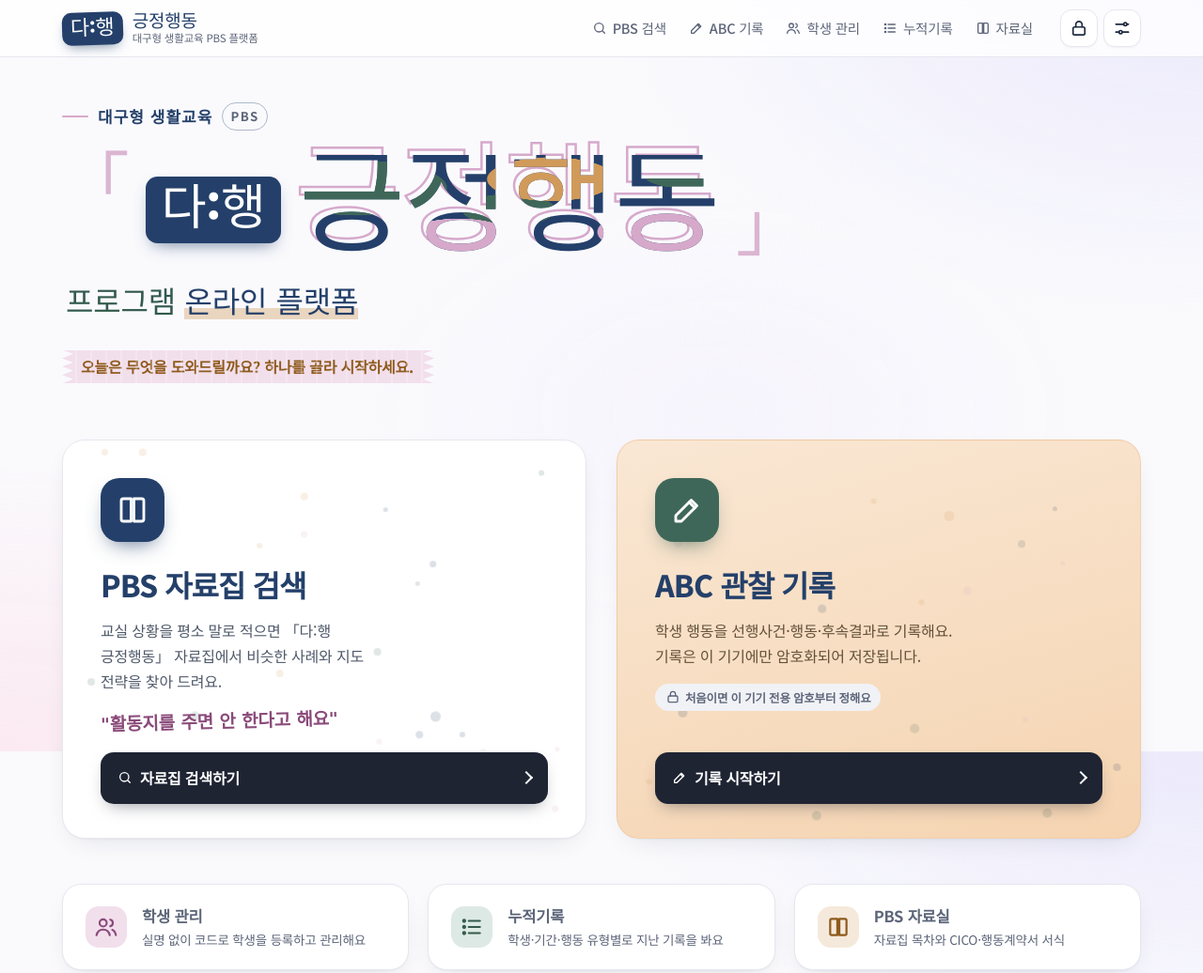
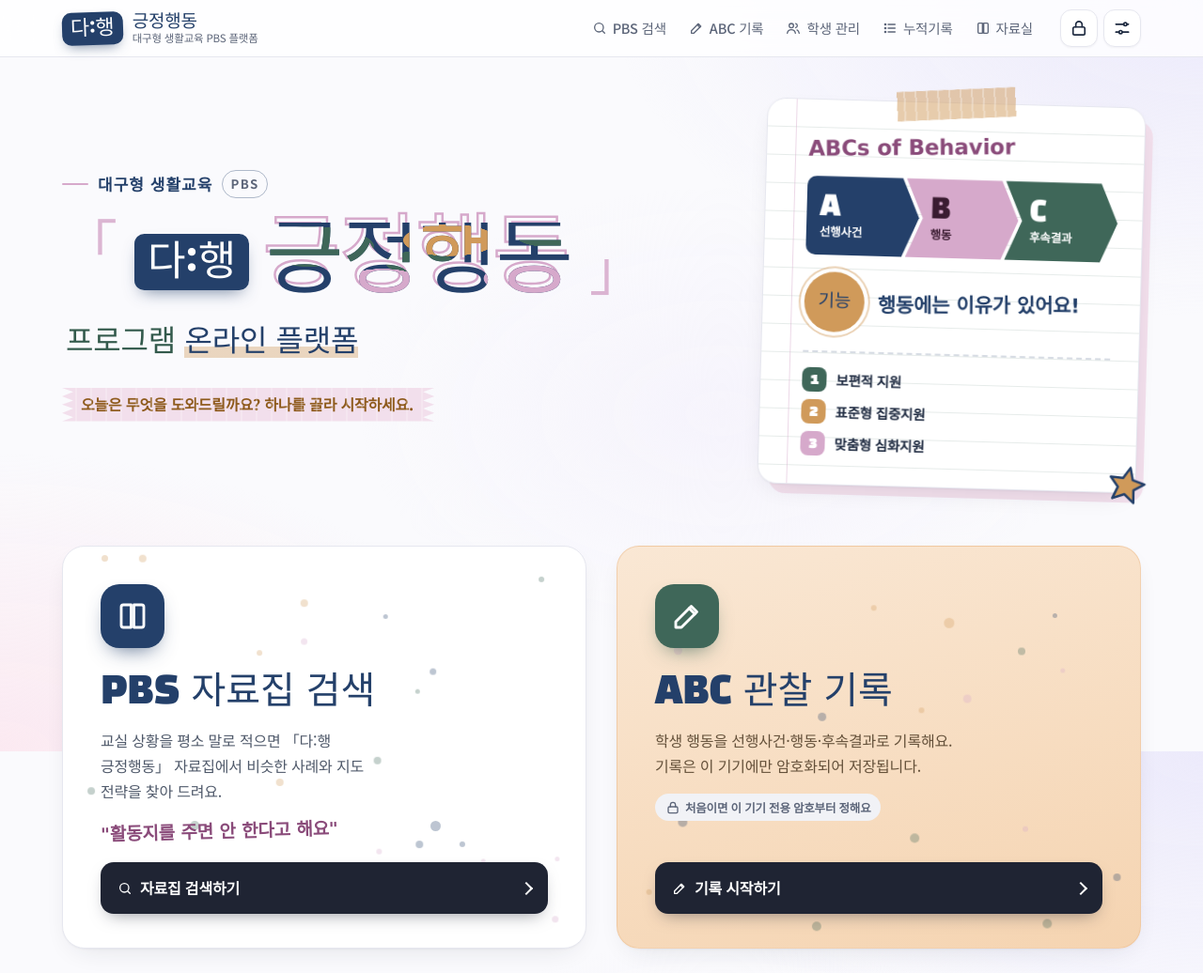
Before and after one commit to ggoongdy-sys/pbs-guide, a plain HTML site: page index.html in a window 1280 px wide. Shown: the top 1036 px of the page at 94% size. Drawn offline with Linux system fonts and the light colour scheme; a web font is replaced by a local one.

Commit message:
홈 히어로에 ABC 포스터 카드 추가, 카드 제목 장식 서체 복원
Co-Authored-By: Claude Opus 5.5 <noreply@anthropic.com>
Claude-Session: https://claude.ai/code/session_01DCWP9wgLPcNsdajQf8VM2U

```diff
--- a/index.html
+++ b/index.html
@@ -932,6 +932,59 @@ main{padding-block:48px 140px}
   .tiles{gap:14px}
   .block,.side-card,.sec-card,.panel-card,.case-card{padding:20px}
 }
+
+/* ===== 홈 히어로 포스터 (2026.11.16) ===== */
+.intro{display:grid;grid-template-columns:minmax(0,1.75fr) minmax(0,1fr);gap:28px 40px;align-items:center}
+.intro .intro-title{flex-wrap:nowrap}
+.intro .intro-pre span{font-size:clamp(28px,3.6vw,44px)}
+.intro .intro-brk{font-size:clamp(34px,4.6vw,60px)}
+.intro-text{min-width:0}
+.abc.abc-ko{font-size:clamp(56px,7vw,94px)}
+.intro-poster{position:relative;justify-self:end;width:100%;max-width:420px;padding:40px 30px 30px 44px;border-radius:20px;border:1px solid var(--hair);
+  background:linear-gradient(90deg,transparent 30px,color-mix(in srgb,var(--mauve) 45%,transparent) 30px 31.5px,transparent 31.5px),
+    repeating-linear-gradient(180deg,transparent 0 29px,color-mix(in srgb,var(--teal) 13%,transparent) 29px 30px),var(--surface);
+  box-shadow:var(--sh-soft),10px 12px 0 -2px var(--mauve-soft);transform:rotate(1.6deg);animation:posterIn .7s .15s cubic-bezier(.2,1.3,.4,1) both}
+@keyframes posterIn{from{opacity:0;transform:rotate(5deg) translateY(18px)}to{opacity:1;transform:rotate(1.6deg)}}
+.ip-tape{position:absolute;top:-15px;left:50%;width:132px;height:32px;margin-left:-66px;transform:rotate(-4deg);
+  background:color-mix(in srgb,var(--caramel) 50%,transparent);
+  -webkit-mask:linear-gradient(90deg,transparent 0 3px,#000 3px calc(100% - 3px),transparent calc(100% - 3px));mask:linear-gradient(90deg,transparent 0 3px,#000 3px calc(100% - 3px),transparent calc(100% - 3px))}
+.ip-tape::after{content:"";position:absolute;inset:0;background:repeating-linear-gradient(90deg,transparent 0 10px,color-mix(in srgb,var(--surface) 30%,transparent) 10px 12px)}
+.ip-kick{margin:0 0 16px;font-family:var(--f-hand);font-weight:700;font-size:23px;line-height:1.1;color:var(--mauve-ink);transform:rotate(-2deg);transform-origin:left}
+.ip-chevs{display:grid;grid-template-columns:repeat(3,minmax(0,1fr));margin-right:10px}
+.ip-chevs span{display:flex;flex-direction:column;justify-content:center;gap:3px;min-height:84px;padding:10px 24px 10px 26px;margin-right:-14px;font-size:12.5px;font-weight:600;line-height:1.2;
+  clip-path:polygon(0 0,calc(100% - 18px) 0,100% 50%,calc(100% - 18px) 100%,0 100%,18px 50%)}
+.ip-chevs span:first-child{clip-path:polygon(0 0,calc(100% - 18px) 0,100% 50%,calc(100% - 18px) 100%,0 100%);padding-left:14px;border-radius:10px 0 0 10px}
+.ip-chevs b{font-family:var(--f-display);font-weight:400;font-size:30px;line-height:1}
+.ip-chevs .a{background:var(--navy);color:var(--on-navy)}
+.ip-chevs .b{background:var(--mauve);color:var(--on-mauve)}
+.ip-chevs .c{background:var(--teal);color:var(--on-teal)}
+.ip-fn{display:flex;align-items:center;gap:14px;margin:18px 0 20px}
+.ip-fn b{display:grid;place-items:center;flex:none;width:64px;height:64px;border-radius:50%;background:var(--caramel);color:var(--navy-ink);font-family:var(--f-display);font-weight:400;font-size:19px;box-shadow:0 0 0 4px var(--surface),0 0 0 6px color-mix(in srgb,var(--caramel) 45%,transparent)}
+.ip-fn span{font-family:var(--f-hand);font-weight:700;font-size:21px;line-height:1.25;color:var(--navy-ink);transform:rotate(-1.5deg)}
+.ip-tiers{list-style:none;margin:0;padding:16px 0 0;border-top:2px dashed color-mix(in srgb,var(--navy) 18%,transparent);display:grid;gap:8px}
+.ip-tiers li{display:flex;align-items:center;gap:10px;font-size:14.5px;font-weight:700;color:var(--ink)}
+.ip-tiers i{display:grid;place-items:center;width:26px;height:26px;border-radius:8px;font-style:normal;font-family:var(--f-display);font-size:15px;color:#fff}
+.ip-tiers li:nth-child(1) i{background:var(--teal)}
+.ip-tiers li:nth-child(2) i{background:var(--caramel)}
+.ip-tiers li:nth-child(3) i{background:var(--mauve)}
+.ip-star{position:absolute;right:-14px;bottom:-16px;width:46px;height:46px;fill:var(--caramel);stroke:var(--navy);stroke-width:2.2;stroke-linejoin:round;transform:rotate(12deg)}
+.mag-title{font-family:var(--f-display);font-weight:400;font-size:clamp(30px,3.4vw,40px);letter-spacing:0;line-height:1.08}
+.mag-dot{opacity:.3}
+.mag-card.is-on .mag-dot{opacity:1}
+@media (max-width:1080px){
+  .intro{grid-template-columns:1fr}
+  .intro .intro-title{flex-wrap:wrap}
+  .abc.abc-ko{font-size:clamp(56px,10vw,112px)}
+  .intro-poster{justify-self:start;max-width:440px;margin:10px 0 0 6px}
+}
+@media (max-width:560px){
+  .intro-poster{display:none}
+  .intro-poster{padding:34px 20px 24px 36px;transform:rotate(1deg)}
+  .intro-poster{background:linear-gradient(90deg,transparent 22px,color-mix(in srgb,var(--mauve) 45%,transparent) 22px 23.5px,transparent 23.5px),repeating-linear-gradient(180deg,transparent 0 29px,color-mix(in srgb,var(--teal) 13%,transparent) 29px 30px),var(--surface)}
+  .ip-chevs span{min-height:72px;padding:8px 18px 8px 22px;font-size:11.5px}
+  .ip-chevs b{font-size:24px}
+}
+@media (prefers-reduced-motion:reduce){.intro-poster{animation:none}}
 </style>
 
 <header class="top">
@@ -1445,10 +1498,20 @@ VIEWS.home = ()=>{
   return `
   <section class="intro">
     <h1 class="sr">대구형 생활교육 PBS 「다:행 긍정행동」 프로그램 온라인 플랫폼 — 무엇을 할지 고르세요</h1>
+    <div class="intro-text">
     <p class="intro-kicker" aria-hidden="true"><span>대구형 생활교육</span><b>PBS</b></p>
     <div class="intro-title" aria-hidden="true"><span class="intro-brk">「</span><span class="intro-pre"><span>다:행</span></span><span class="abc abc-ko" data-t="긍정행동"><span class="camo">긍정행동</span></span><span class="intro-brk">」</span></div>
     <p class="intro-plat" aria-hidden="true">프로그램 <b>온라인 플랫폼</b></p>
     <p class="tape hero-tape">오늘은 무엇을 도와드릴까요? 하나를 골라 시작하세요.</p>
+    </div>
+    <aside class="intro-poster" aria-hidden="true">
+      <span class="ip-tape"></span>
+      <p class="ip-kick">ABCs of Behavior</p>
+      <div class="ip-chevs"><span class="a"><b>A</b>선행사건</span><span class="b"><b>B</b>행동</span><span class="c"><b>C</b>후속결과</span></div>
+      <div class="ip-fn"><b>기능</b><span>행동에는 이유가 있어요!</span></div>
+      <ol class="ip-tiers"><li><i>1</i>보편적 지원</li><li><i>2</i>표준형 집중지원</li><li><i>3</i>맞춤형 심화지원</li></ol>
+      <svg class="ip-star" viewBox="0 0 40 40"><path d="M20 3l4.6 10.6L36 15l-8.6 7.6L30 34l-10-6-10 6 2.6-11.4L4 15l11.4-1.4z"/></svg>
+    </aside>
   </section>
 
   <nav class="choose" aria-label="시작할 작업 고르기">
```
